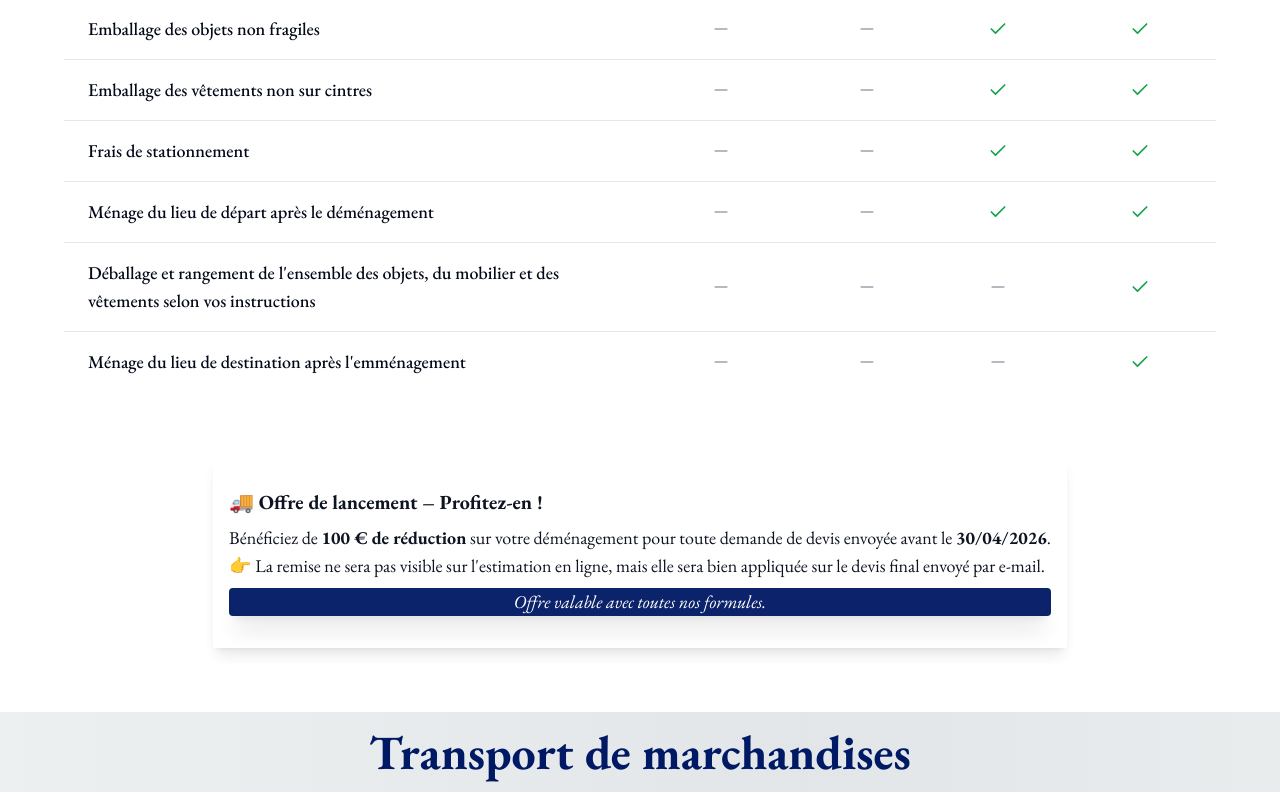
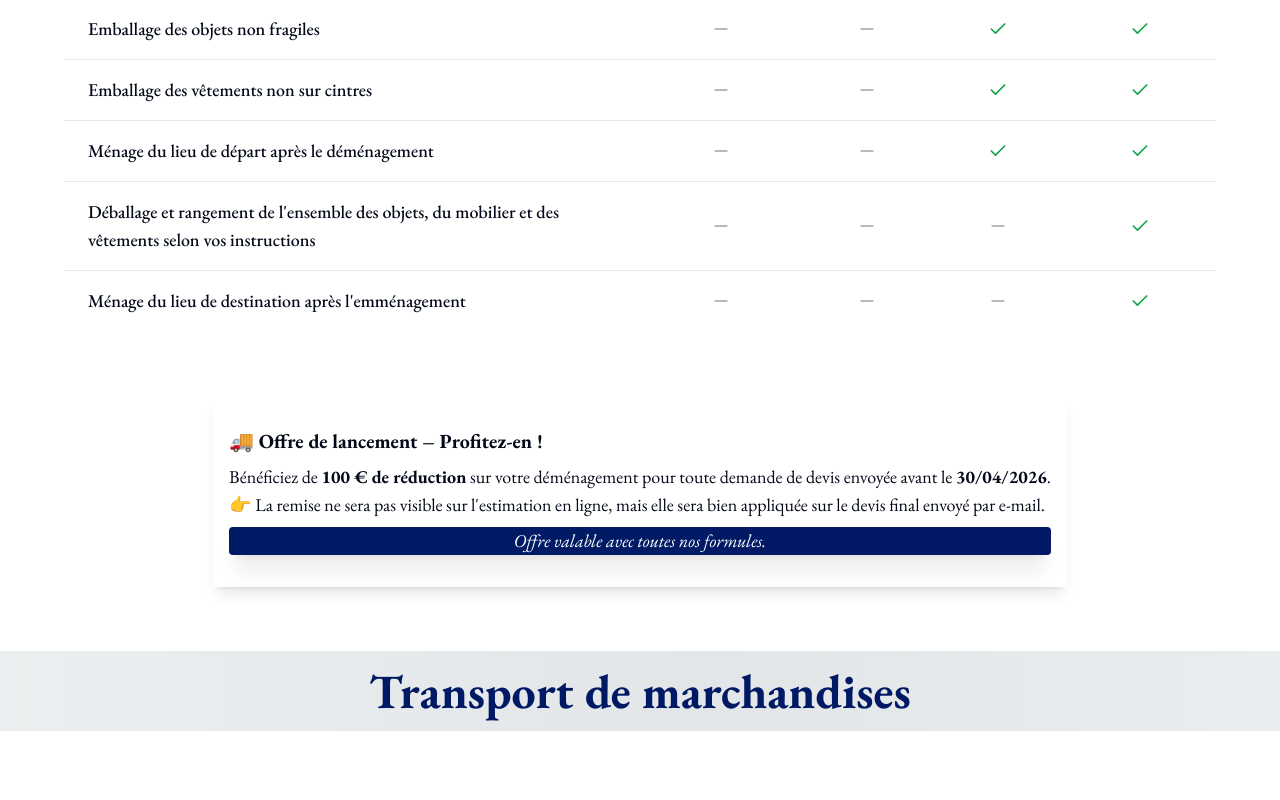
Before and after one commit to Swifty237/kdm-project, a React (Vite) app: page /offres in a window 1280 px wide. Shown: the part 1680-2480 px from the top of the page. Built offline with nearby package versions, Linux system fonts and the light colour scheme; a web font is replaced by a local one.

Commit message:
Removing frais de stationnement in offer

```diff
--- a/src/pages/Offres.tsx
+++ b/src/pages/Offres.tsx
@@ -64,10 +64,10 @@ const Offres = () => {
       label: "Emballage des vêtements non sur cintres",
       values: [false, false, true, true]
     },
-    {
-      label: "Frais de stationnement",
-      values: [false, false, true, true]
-    },
+    // {
+    //   label: "Frais de stationnement",
+    //   values: [false, false, true, true]
+    // },
     {
       label: "Ménage du lieu de départ après le déménagement",
       values: [false, false, true, true]
```
